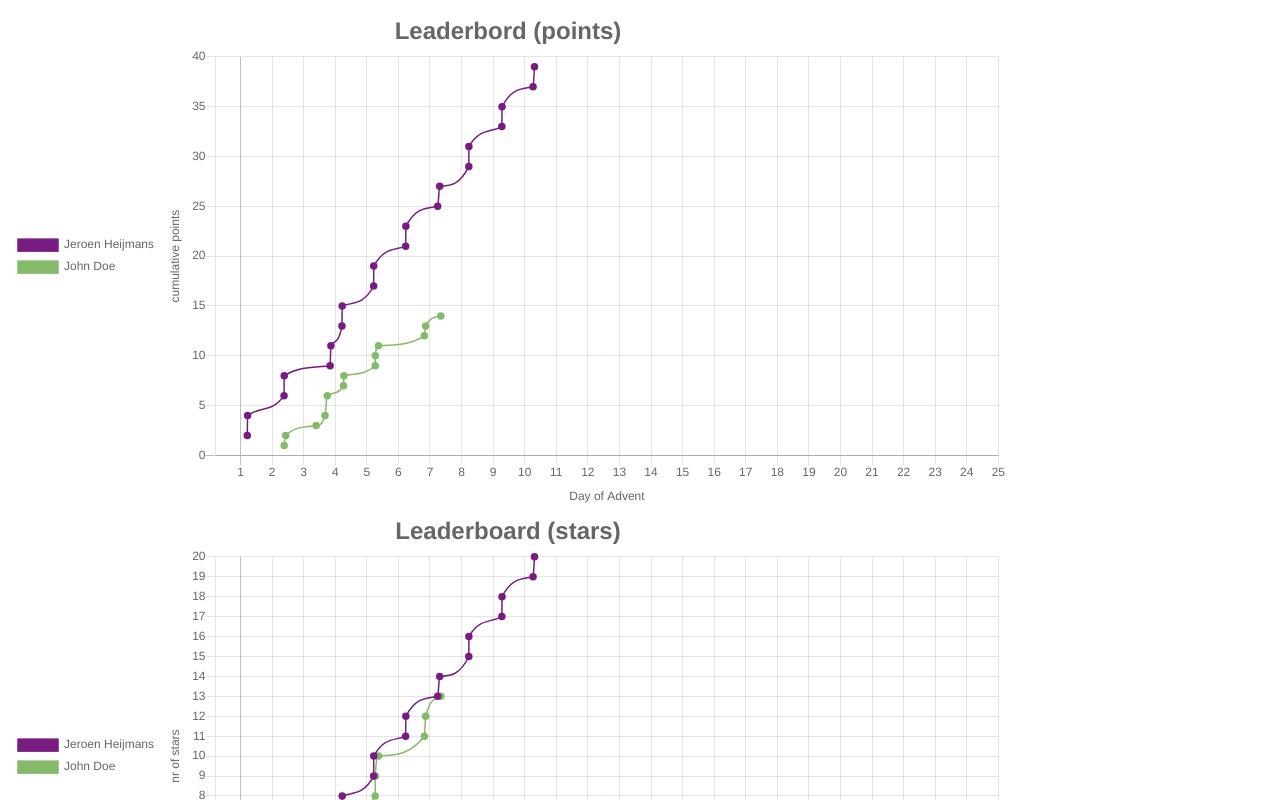
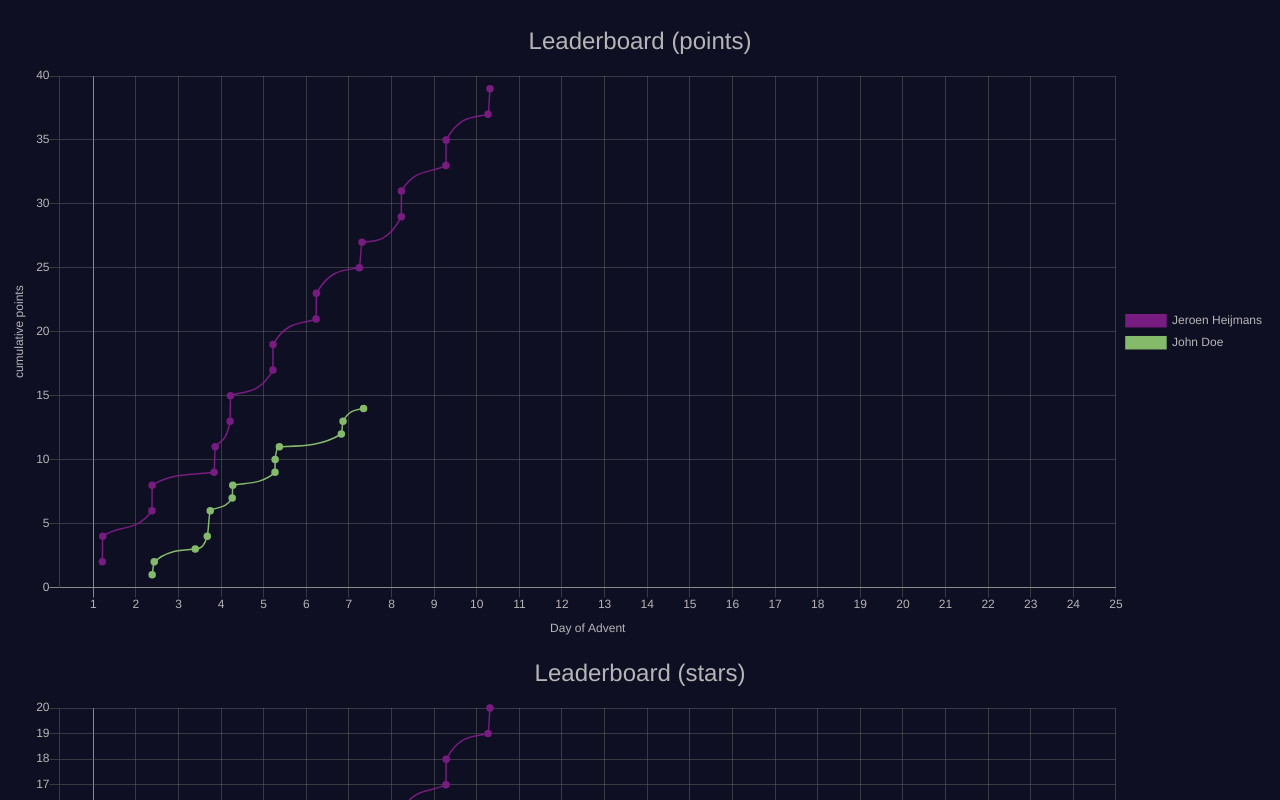
Before and after one commit to jeroenheijmans/advent-of-code-charts, a website: page src/index.html in a window 1280 px wide. Shown: the top 800 px of the page. Drawn offline with nearby package versions, Linux system fonts and the light colour scheme.

Commit message:
Make runnable within AoC site

```diff
--- a/src/index.html
+++ b/src/index.html
@@ -2,6 +2,23 @@
 <html>
     <head>
         <title>Advent of Code Charts</title>
+        <style>
+            /* simulate aoc website */
+            body {
+                background: #0f0f23; /*337 x 5*/
+                color: #cccccc;
+                font-family: "Source Code Pro", monospace;
+                font-size: 14pt;
+                min-width: 60em;
+            }
+            a {
+                text-decoration: none;
+                color: #009900;
+            }
+            a:hover {
+                color: #99ff99;
+            }
+        </style>
     </head>
     <body>
         <script src="js/dummyData.js"></script>
--- a/src/js/app.js
+++ b/src/js/app.js
@@ -1,4 +1,10 @@
 (function(aoc) {
+    const aocColors = {
+        "main": "rgba(200, 200, 200, 0.9)",
+        "secondary": "rgba(150, 150, 150, 0.9)",
+        "tertiary": "rgba(100, 100, 100, 0.5)",
+    };
+
     function range(from, to) {
         return [...Array(to - from).keys()].map(k => k + 1 + from);
     }
@@ -122,10 +128,9 @@
         }
         // 2. Apparently we can use real calls...
         else {
-            let url = "http://adventofcode.com/2017/leaderboard/private/view/110810.json";
+            let url = document.querySelector("#api_info a").href;
             return fetch(url, { credentials: "same-origin" })
                 .then(data => data.json())
-                .then(json => { console.log(json); return json; }) // debug!
                 .then(json => transformRawAocJson(json));
         }
     }
@@ -133,7 +138,7 @@
     class App {
         constructor() {
             this.wrapper = document.createElement("div");
-            this.wrapper.style.maxWidth = "1000px";
+
             document.body.appendChild(this.wrapper);
 
             getLeaderboardJson()
@@ -171,12 +176,18 @@
                 options: {
                     responsive: true,
                     legend: {
-                        position: "left",
+                        position: "right",
+                        labels: {
+                            fontColor: aocColors["main"],
+                        },
                     },
                     title: {
                         display: true,
                         text: "Stars vs Log10(minutes taken per star)",
                         fontSize: 24,
+                        fontStyle: "normal",
+                        fontColor: aocColors["main"],
+                        lineHeight: 2.0,
                     },
                     scales: {
                         xAxes: [{
@@ -184,16 +195,30 @@
                                 min: 0,
                                 max: 25,
                                 stepSize: 1,
+                                fontColor: aocColors["main"],
                             },
                             scaleLabel: {
                                 display: true,
-                                labelString: "Day of Advent"
+                                labelString: "Day of Advent",
+                                fontColor: aocColors["main"],
+                            },
+                            gridLines: {
+                                color: aocColors["tertiary"],
+                                zeroLineColor: aocColors["secondary"],
                             },
                         }],
                         yAxes: [{
+                            ticks: {
+                                fontColor: aocColors["main"],
+                            },
                             scaleLabel: {
                                 display: true,
-                                labelString: "minutes taken per star (log scale)"
+                                labelString: "minutes taken per star (log scale)",
+                                fontColor: aocColors["main"],
+                            },
+                            gridLines: {
+                                color: aocColors["tertiary"],
+                                zeroLineColor: aocColors["secondary"],
                             },
                         }]
                     }
@@ -251,27 +276,49 @@
                 options: {
                     responsive: true,
                     legend: {
-                        position: "left",
+                        position: "right",
+                        labels: {
+                            fontColor: aocColors["main"],
+                        },
                     },
                     title: {
                         display: true,
                         text: `Log10(minutes taken per star) of top ${n} players`,
                         fontSize: 24,
+                        fontStyle: "normal",
+                        fontColor: aocColors["main"],
+                        lineHeight: 2.0,
                     },
                     scales: {
                         xAxes: [{
                             stacked: true,
+                            ticks: {
+                                fontColor: aocColors["main"],
+                            },
                             scaleLabel: {
                                 display: true,
-                                labelString: "Day of Advent"
+                                labelString: "Day of Advent",
+                                fontColor: aocColors["main"],
+                            },
+                            gridLines: {
+                                color: aocColors["tertiary"],
+                                zeroLineColor: aocColors["secondary"],
                             },
                         }],
                         yAxes: [{
                             stacked: true,
+                            ticks: {
+                                fontColor: aocColors["main"],
+                            },
                             scaleLabel: {
                                 display: true,
-                                labelString: "minutes taken per star (log scale)"
-                            }
+                                labelString: "minutes taken per star (log scale)",
+                                fontColor: aocColors["main"],
+                            },
+                            gridLines: {
+                                color: aocColors["tertiary"],
+                                zeroLineColor: aocColors["secondary"],
+                            },
                         }],
                     }
                 }
@@ -309,12 +356,18 @@
                 options: {
                     responsive: true,
                     legend: {
-                        position: "left",
+                        position: "right",
+                        labels: {
+                            fontColor: aocColors["main"],
+                        },
                     },
                     title: {
                         display: true,
-                        text: "Leaderbord (points)",
+                        text: "Leaderboard (points)",
                         fontSize: 24,
+                        fontStyle: "normal",
+                        fontColor: aocColors["main"],
+                        lineHeight: 2.0,
                     },
                     scales: {
                         xAxes: [{
@@ -326,18 +379,32 @@
                                 stepSize: 1,
                                 displayFormats: { day: "D" },
                             },
+                            ticks: {
+                                fontColor: aocColors["main"],
+                            },
                             scaleLabel: {
                                 display: true,
-                                labelString: "Day of Advent"
+                                labelString: "Day of Advent",
+                                fontColor: aocColors["main"],
+                            },
+                            gridLines: {
+                                color: aocColors["tertiary"],
+                                zeroLineColor: aocColors["secondary"],
                             },
                         }],
                         yAxes: [{
                             ticks: {
                                 min: 0,
+                                fontColor: aocColors["main"],
                             },
                             scaleLabel: {
                                 display: true,
-                                labelString: "cumulative points"
+                                labelString: "cumulative points",
+                                fontColor: aocColors["main"],
+                            },
+                            gridLines: {
+                                color: aocColors["tertiary"],
+                                zeroLineColor: aocColors["secondary"],
                             },
                         }],
                     }
@@ -376,12 +443,18 @@
                 options: {
                     responsive: true,
                     legend: {
-                        position: "left",
+                        position: "right",
+                        labels: {
+                            fontColor: aocColors["main"],
+                        },
                     },
                     title: {
                         display: true,
                         text: "Leaderboard (stars)",
                         fontSize: 24,
+                        fontStyle: "normal",
+                        fontColor: aocColors["main"],
+                        lineHeight: 2.0,
                     },
                     scales: {
                         xAxes: [{
@@ -393,19 +466,33 @@
                                 stepSize: 1,
                                 displayFormats: { day: "D" },
                             },
+                            ticks: {
+                                fontColor: aocColors["main"],
+                            },
                             scaleLabel: {
                                 display: true,
-                                labelString: "Day of Advent"
+                                labelString: "Day of Advent",
+                                fontColor: aocColors["main"],
+                            },
+                            gridLines: {
+                                color: aocColors["tertiary"],
+                                zeroLineColor: aocColors["secondary"],
                             },
                         }],
                         yAxes: [{
                             ticks: {
                                 stepSize: 1,
                                 min: 0,
+                                fontColor: aocColors["main"],
                             },
                             scaleLabel: {
                                 display: true,
-                                labelString: "nr of stars"
+                                labelString: "nr of stars",
+                                fontColor: aocColors["main"],
+                            },
+                            gridLines: {
+                                color: aocColors["tertiary"],
+                                zeroLineColor: aocColors["secondary"],
                             },
                         }],
                     }
```
